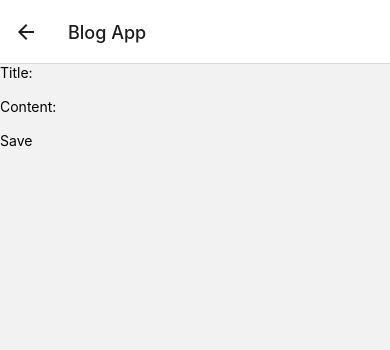
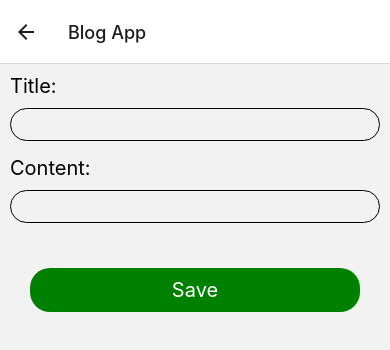
Before and after one commit to kaanarslan1990/blog, a React Native app: screen /Create in a window 390 px wide. Shown: the top 350 px of the page. Built offline with nearby package versions, Linux system fonts and the light colour scheme.

Commit message:
createpage and redirect main list

```diff
--- a/components/BlogPostForm.js
+++ b/components/BlogPostForm.js
@@ -7,21 +7,62 @@ import {
 } from "react-native";
 import React, { useState } from "react";
 
-export default function BlogPostForm() {
+export default function BlogPostForm({onSubmit}) {
   const [title, setTitle] = useState("");
   const [content, setContent] = useState("");
 
   return (
-    <View>
-      <Text>Title:</Text>
-      <TextInput value={title} onChangeText={(text) => setTitle(text)} />
-      <Text>Content:</Text>
-      <TextInput value={content} onChangeText={(text) => setContent(text)} />
-      <TouchableOpacity>
-        <Text>Save</Text>
+    <View style={styles.main}>
+      <Text style={styles.label}>Title:</Text>
+      <TextInput
+        style={styles.input}
+        value={title}
+        onChangeText={(text) => setTitle(text)}
+      />
+      <Text style={styles.label}>Content:</Text>
+      <TextInput
+        style={styles.input}
+        value={content}
+        onChangeText={(text) => setContent(text)}
+      />
+      <TouchableOpacity style={styles.buttonMain} onPress={() => onSubmit(title,content)}>
+        <View style={styles.buttonView}>
+          <Text style={styles.buttonText}>Save</Text>
+        </View>
       </TouchableOpacity>
     </View>
   );
 }
 
-const styles = StyleSheet.create({});
+const styles = StyleSheet.create({
+  main: {
+    marginTop: 10,
+  },
+  label: {
+    fontSize: 20,
+    marginLeft: 10,
+  },
+  input: {
+    borderWidth: 1,
+    margin: 10,
+    borderRadius: 20,
+    padding: 5,
+    fontSize: 18,
+    marginBottom: 15,
+  },
+  buttonMain: {
+    padding:30,
+
+  },
+  buttonView: {
+    backgroundColor: "green",
+    padding: 10,
+    alignItems: "center",
+    justifyContent: "center",
+    borderRadius:20,
+  },
+  buttonText: {
+    color:'white',
+    fontSize:20,
+  },
+});
--- a/context/BlogContext.js
+++ b/context/BlogContext.js
@@ -6,7 +6,11 @@ const blogReducer = (state, action) => {
     case "add_blogpost":
       return [
         ...state,
-        { id: Math.floor(Math.random() * 999999), title: "Angular" },
+        {
+          id: Math.floor(Math.random() * 999999),
+          title: action.payload.title,
+          content: action.payload.content,
+        },
       ];
     case "delete_blogpost":
       return state.filter((blogPost) => blogPost.id !== action.payload);
@@ -16,8 +20,11 @@ const blogReducer = (state, action) => {
 };
 
 const addBlogPost = (dispatch) => {
-  return () => {
-    dispatch({ type: "add_blogpost" });
+  return (title, content, callback) => {
+    dispatch({ type: "add_blogpost", payload: { title, content } });
+    if(callback){
+      callback()
+    }
   };
 };
 
--- a/screens/CreateScreen.js
+++ b/screens/CreateScreen.js
@@ -1,9 +1,17 @@
 import { StyleSheet, Text, View } from "react-native";
-import React from "react";
+import React, { useContext } from "react";
 import BlogPostForm from "../components/BlogPostForm";
+import { Context } from "../context/BlogContext";
 
-export default function CreateScreen() {
-  return <BlogPostForm />;
+export default function CreateScreen({navigation}) {
+  const { addBlogPost } = useContext(Context);
+  return (
+    <BlogPostForm
+      onSubmit={(title, content) => {
+        addBlogPost(title, content, () => navigation.navigate('Index'));
+      }}
+    />
+  );
 }
 
 const styles = StyleSheet.create({});
--- a/screens/ShowScreen.js
+++ b/screens/ShowScreen.js
@@ -8,6 +8,7 @@ export default function ShowScreen({route}) {
   return (
     <View>
       <Text>{blogPost.title}-{blogPost.id}</Text>
+      <Text>{blogPost.content}</Text>
     </View>
   );
 }
```
